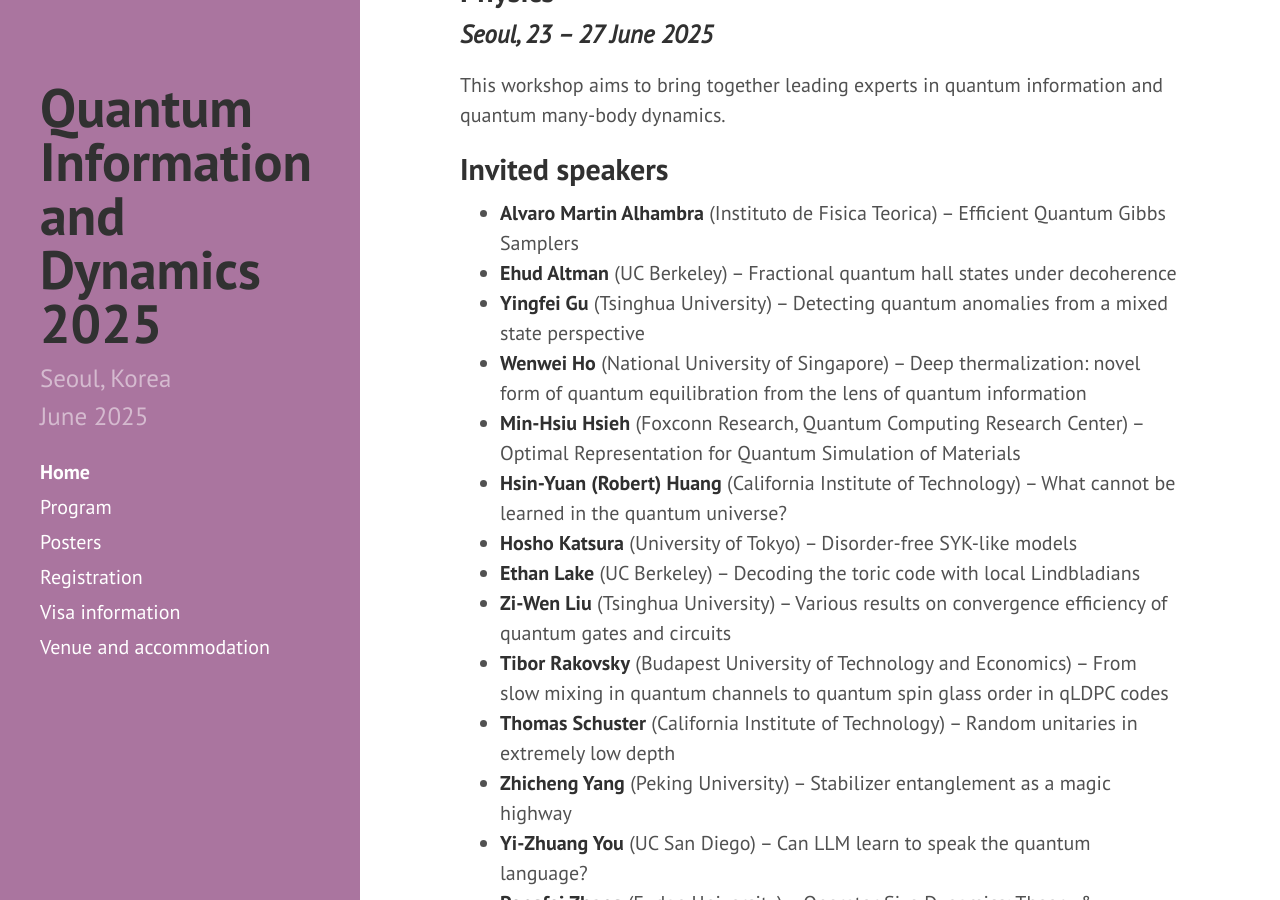
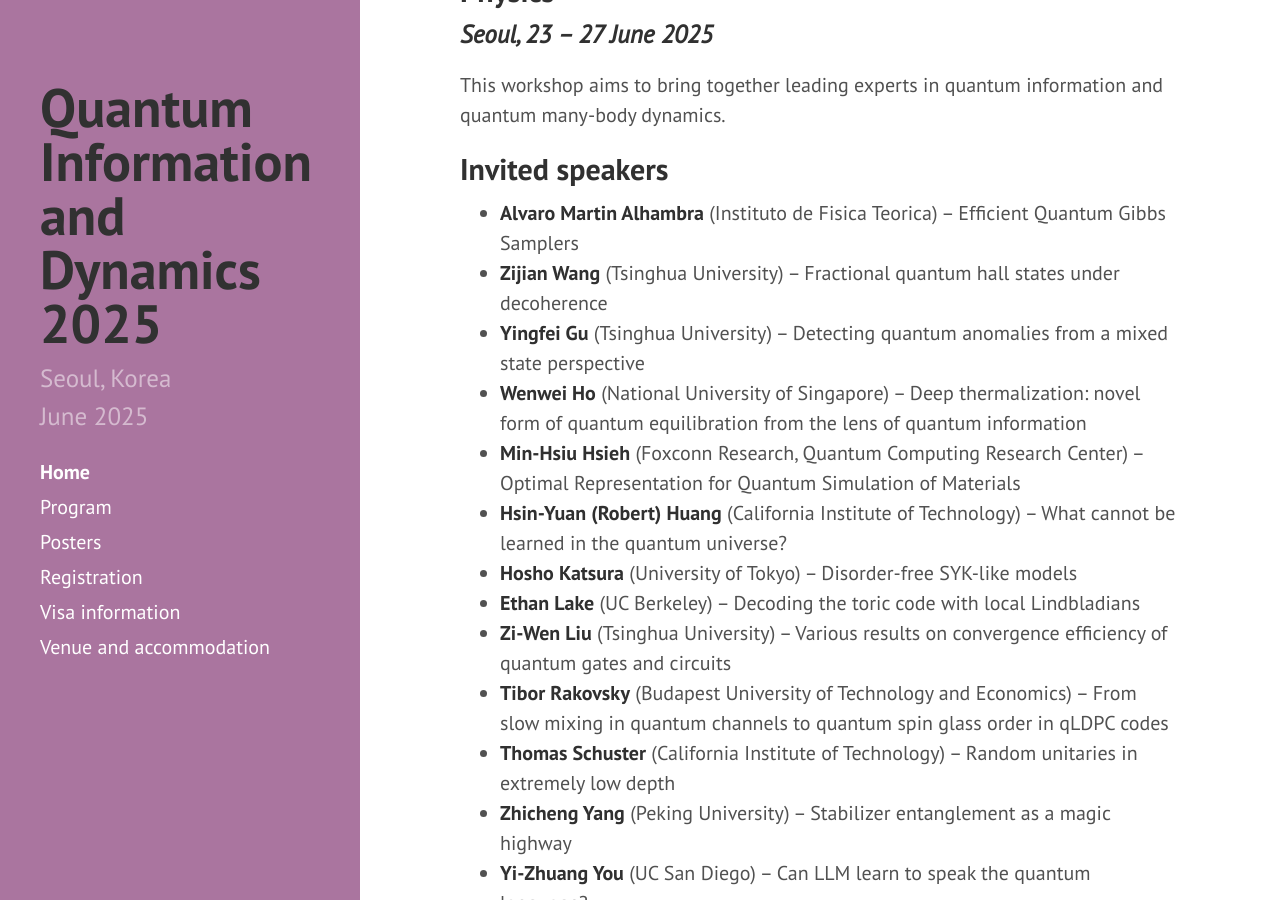
Before and after one commit to yeon-lee/yeon-lee.github.io, a Jekyll site: the page built from index.md, in a window 1280 px wide and 900 px high, scrolled down 466 px. Built offline with Jekyll 4.4.1, drawn with Linux system fonts in a browser that asks for light colours; nearby versions of some CDN libraries.

Commit message:
Update index.md

```diff
--- a/index.md
+++ b/index.md
@@ -13,7 +13,7 @@ This workshop aims to bring together leading experts in quantum information and
 
 ## Invited speakers
 * **Alvaro Martin Alhambra** (Instituto de Fisica Teorica) -- Efficient Quantum Gibbs Samplers
-* **Ehud Altman** (UC Berkeley) -- Fractional quantum hall states under decoherence
+* **Zijian Wang** (Tsinghua University) -- Fractional quantum hall states under decoherence
 * **Yingfei Gu** (Tsinghua University) -- Detecting quantum anomalies from a mixed state perspective
 * **Wenwei Ho** (National University of Singapore) -- Deep thermalization: novel form of quantum equilibration from the lens of quantum information
 * **Min-Hsiu Hsieh** (Foxconn Research, Quantum Computing Research Center) -- Optimal Representation for Quantum Simulation of Materials
```
